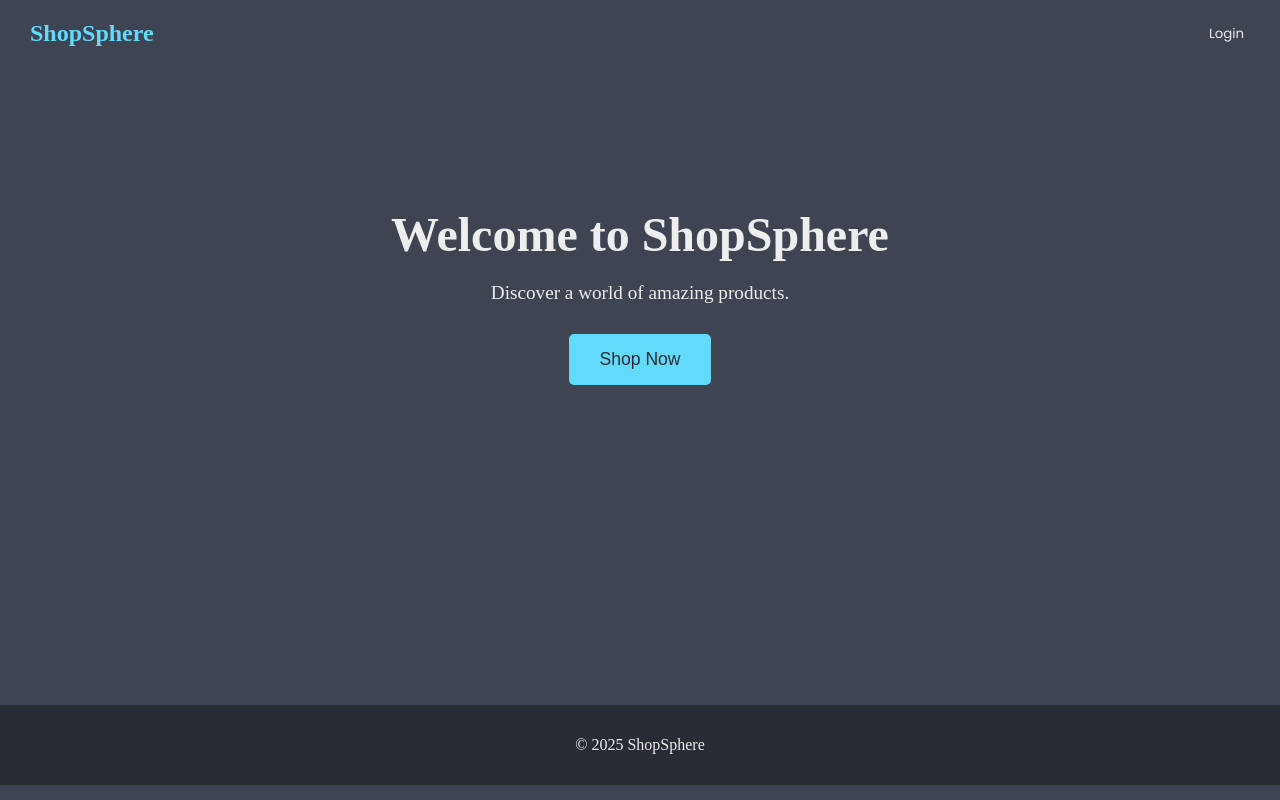
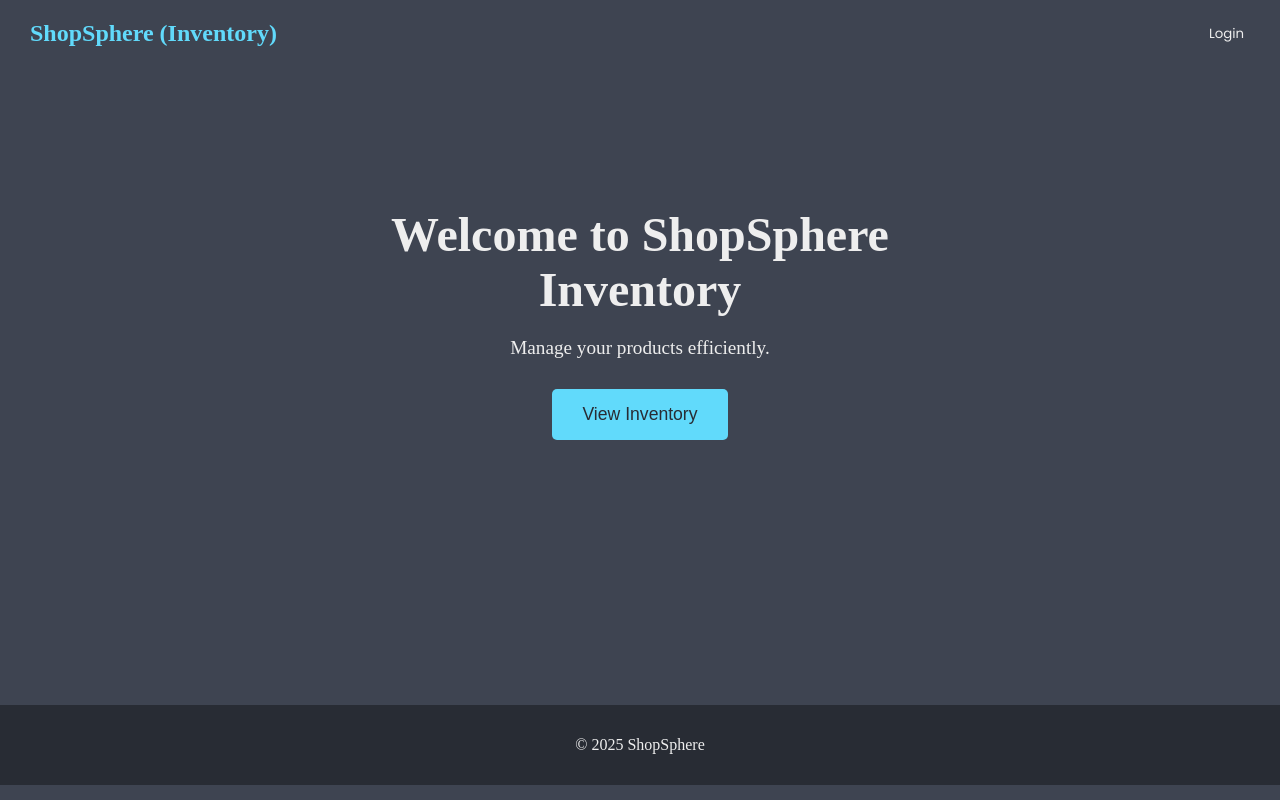
Before and after one commit to yadud1001/stock-wise-project, a plain HTML site: page index.html in a window 1280 px wide. Drawn offline with Linux system fonts and the light colour scheme.

Commit message:
initial commit

```diff
--- a/index.html
+++ b/index.html
@@ -3,32 +3,32 @@
 <head>
     <meta charset="UTF-8">
     <meta name="viewport" content="width=device-width, initial-scale=1.0">
-    <title>ShopSphere</title>
+    <title>Simplified Inventory System</title>
     <link rel="stylesheet" href="/CSS/index.css">
     <link href="https://fonts.googleapis.com/css2?family=Poppins:wght@400;700&display=swap" rel="stylesheet">
+</head>
 <body>
     <nav>
-        <div class="logo">ShopSphere</div>
+        <div class="logo">ShopSphere (Inventory)</div>
         <div class="login-dropdown">
             <button class="dropdown-btn">Login</button>
             <div class="dropdown-content">
-                <a href="admin_login.html">Admin</a>
-                <a href="customer_login.html">Customer</a>
+                <a href="#">Admin</a>
+                <a href="#">Customer</a>
             </div>
         </div>
     </nav>
 
     <section class="hero">
         <div class="hero-content">
-            <h1>Welcome to ShopSphere</h1>
-            <p>Discover a world of amazing products.</p>
-            <button class="cta-button">Shop Now</button>
+            <h1>Welcome to ShopSphere Inventory</h1>
+            <p>Manage your products efficiently.</p>
+            <button class="cta-button">View Inventory</button>
         </div>
     </section>
 
     <footer>
         <p>&copy; 2025 ShopSphere</p>
     </footer>
-
 </body>
 </html>
```
